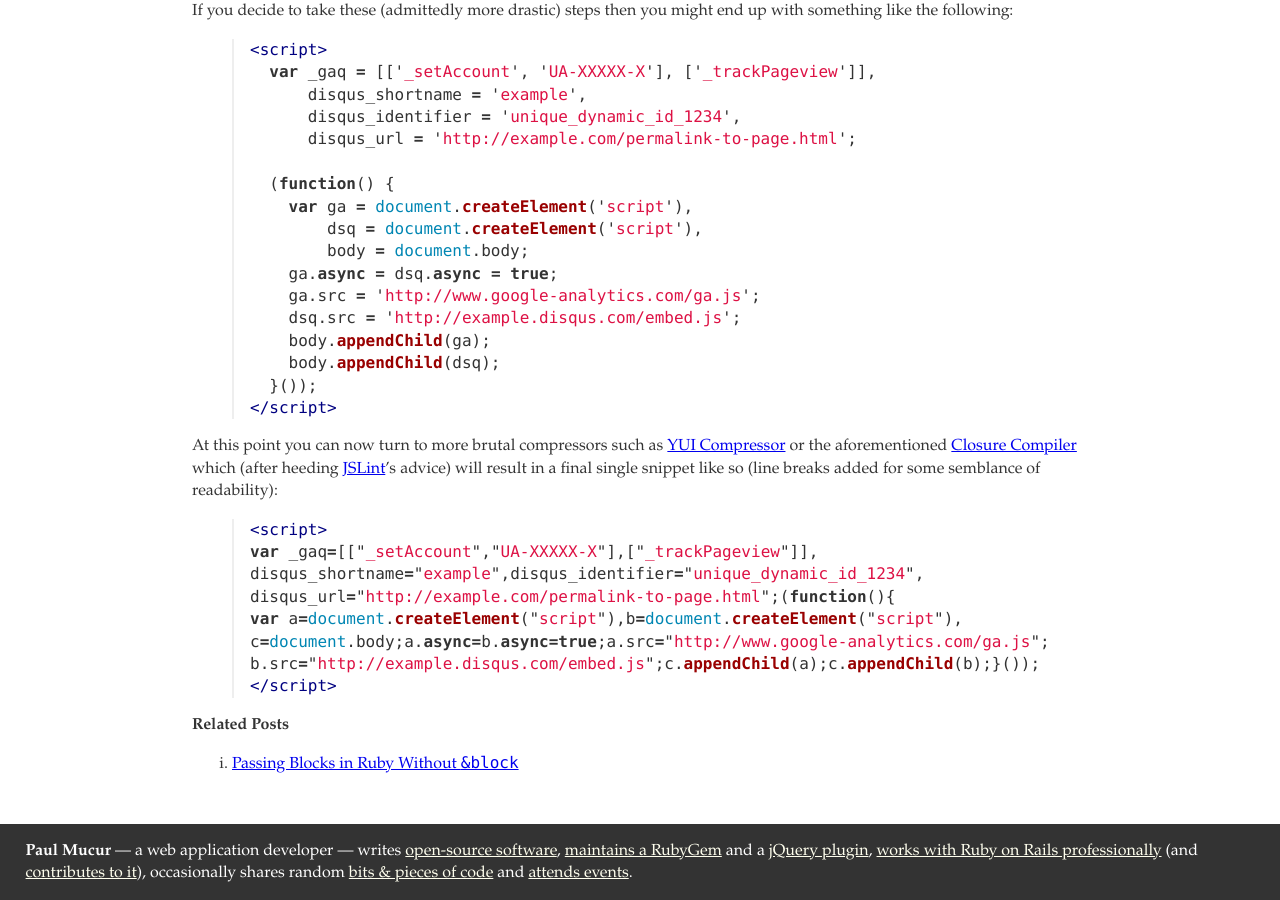
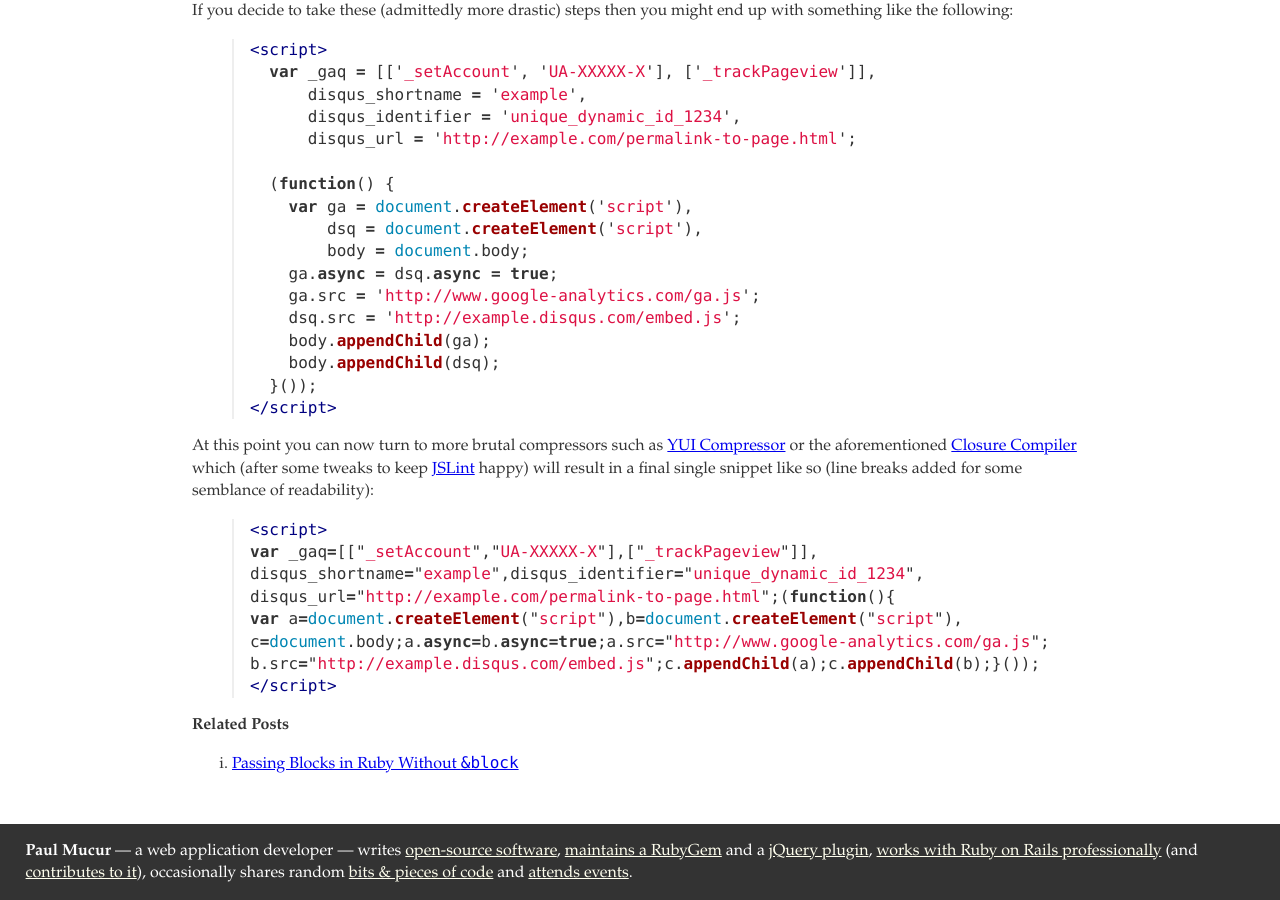
Before and after one commit to mudge/mudge.github.com, a Jekyll site: the page built from _posts/2011-01-29-combining-and-compressing-disqus-and-google-analytics-javascript.markdown, in a window 1280 px wide and 900 px high, scrolled down 4330 px. Built offline with Jekyll 4.4.1, drawn with Linux system fonts in a browser that asks for light colours; some web fonts are replaced; Markdown is read by kramdown in place of the engine named in the settings; comment, search, counter and statistics services are not loaded.

Commit message:
Slight tweak to wording.

```diff
--- a/_posts/2011-01-29-combining-and-compressing-disqus-and-google-analytics-javascript.markdown
+++ b/_posts/2011-01-29-combining-and-compressing-disqus-and-google-analytics-javascript.markdown
@@ -256,10 +256,10 @@ with something like the following:
 </script>
 {% endhighlight %}
 
-At this point you can now turn to more brutal compressors such as [YUI Compressor][]
-or the aforementioned [Closure Compiler][] which (after heeding [JSLint][]'s advice)
-will result in a final single snippet like so (line breaks added for some
-semblance of readability):
+At this point you can now turn to more brutal compressors such as [YUI
+Compressor][] or the aforementioned [Closure Compiler][] which (after some
+tweaks to keep [JSLint][] happy) will result in a final single snippet like
+so (line breaks added for some semblance of readability):
 
 {% highlight html %}
 <script>
```
